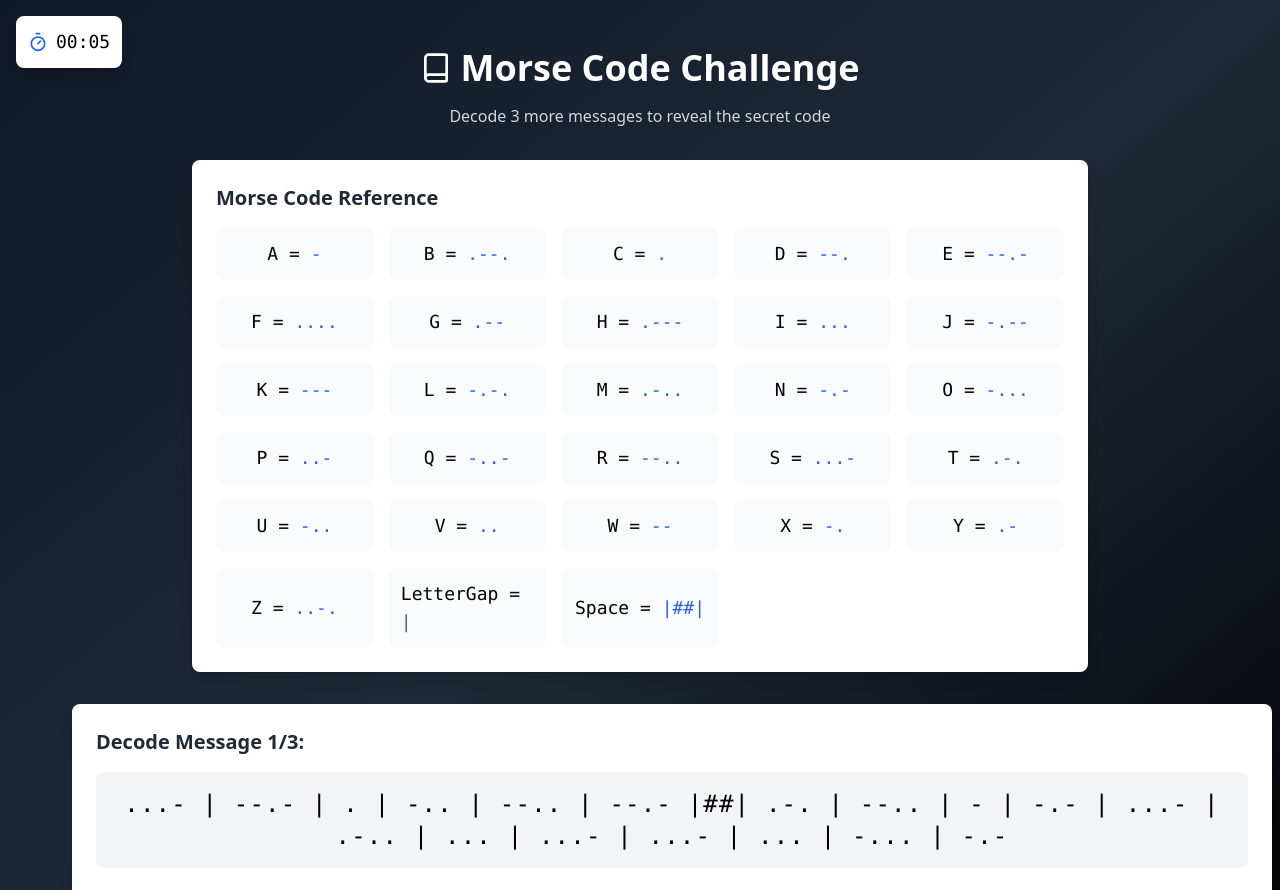
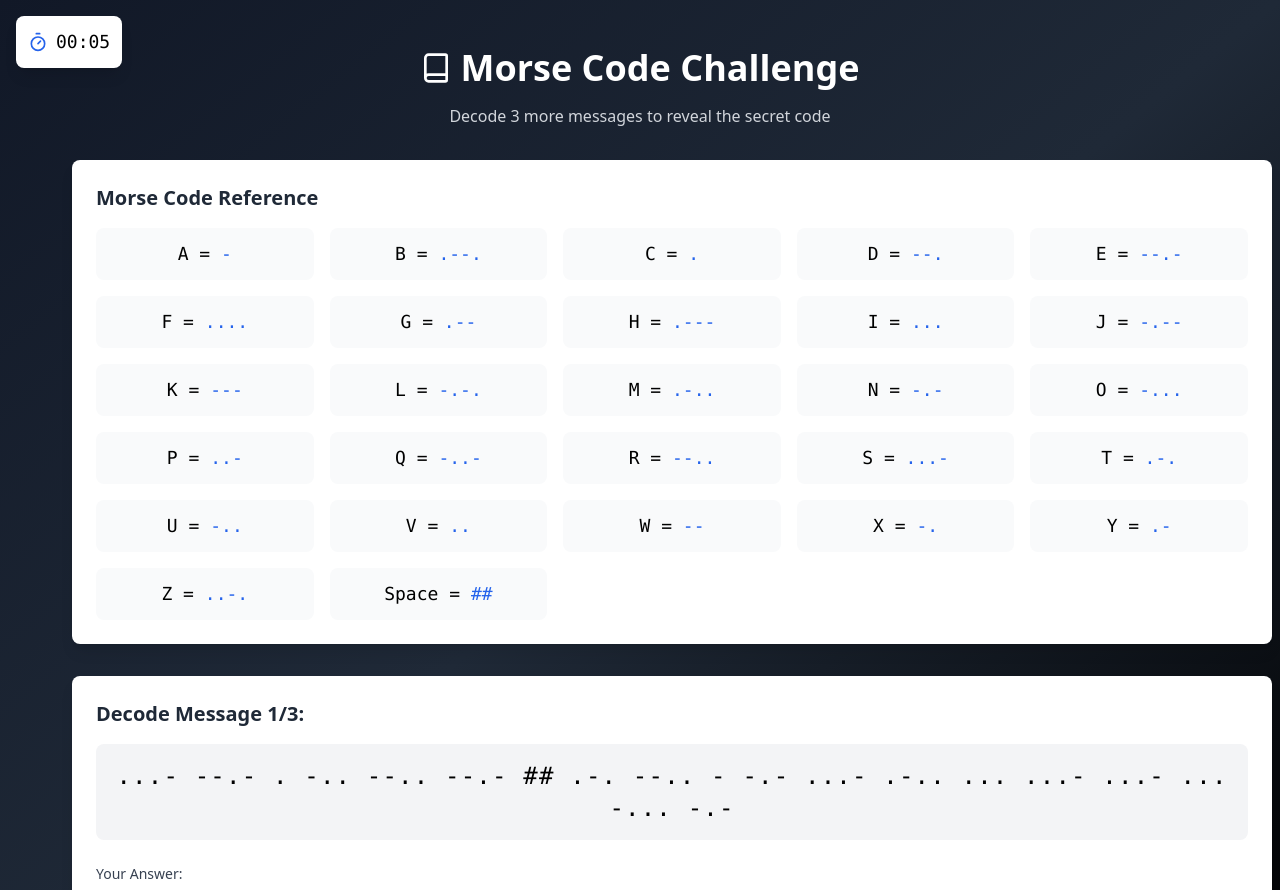
Before and after one commit to Harish-Elangovan-10/Binary_BreakOut-Main, a React (Vite) app: page /MorseCode in a window 1280 px wide. Shown: the top 890 px of the page. Built offline with nearby package versions, Linux system fonts and the light colour scheme.

Commit message:
Morse Code box Updated

```diff
--- a/src/MorseCode.tsx
+++ b/src/MorseCode.tsx
@@ -29,8 +29,7 @@ const morseCodeMap: { [key: string]: string } = {
   X: '-.',
   Y: '.-',
   Z: '..-.',
-  LetterGap: '|',
-  Space: '|##|'
+  Space: '##'
 };
 
 const sampleSentences = [
@@ -183,9 +182,9 @@ function MorseCode() {
         word
           .split('')
           .map((char) => morseCodeMap[char] || char)
-          .join(' | ')
+          .join(' ')
       )
-      .join('   |##|  ');
+      .join('   ##  ');
   };
 
   const handleInputChange = (e: React.ChangeEvent<HTMLInputElement>) => {
@@ -231,7 +230,7 @@ function MorseCode() {
 
         {!showSuccess && (
           <>
-            <div className="bg-white rounded-lg shadow-lg p-6 mb-8">
+            <div className="bg-white rounded-lg shadow-lg p-6 mb-8 w-[1200px] ml-[-120px] mx-auto">
               <h2 className="text-xl font-semibold mb-4 text-gray-800">
                 Morse Code Reference
               </h2>
```
